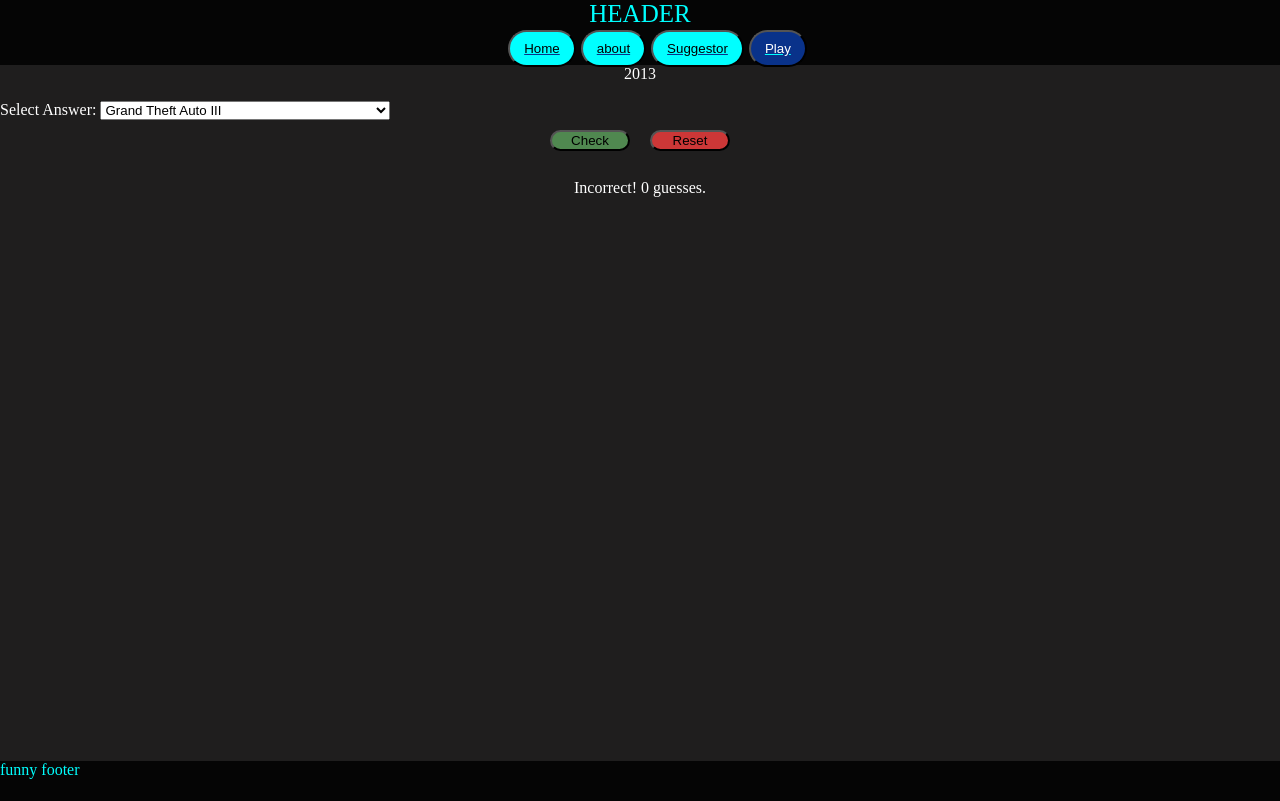
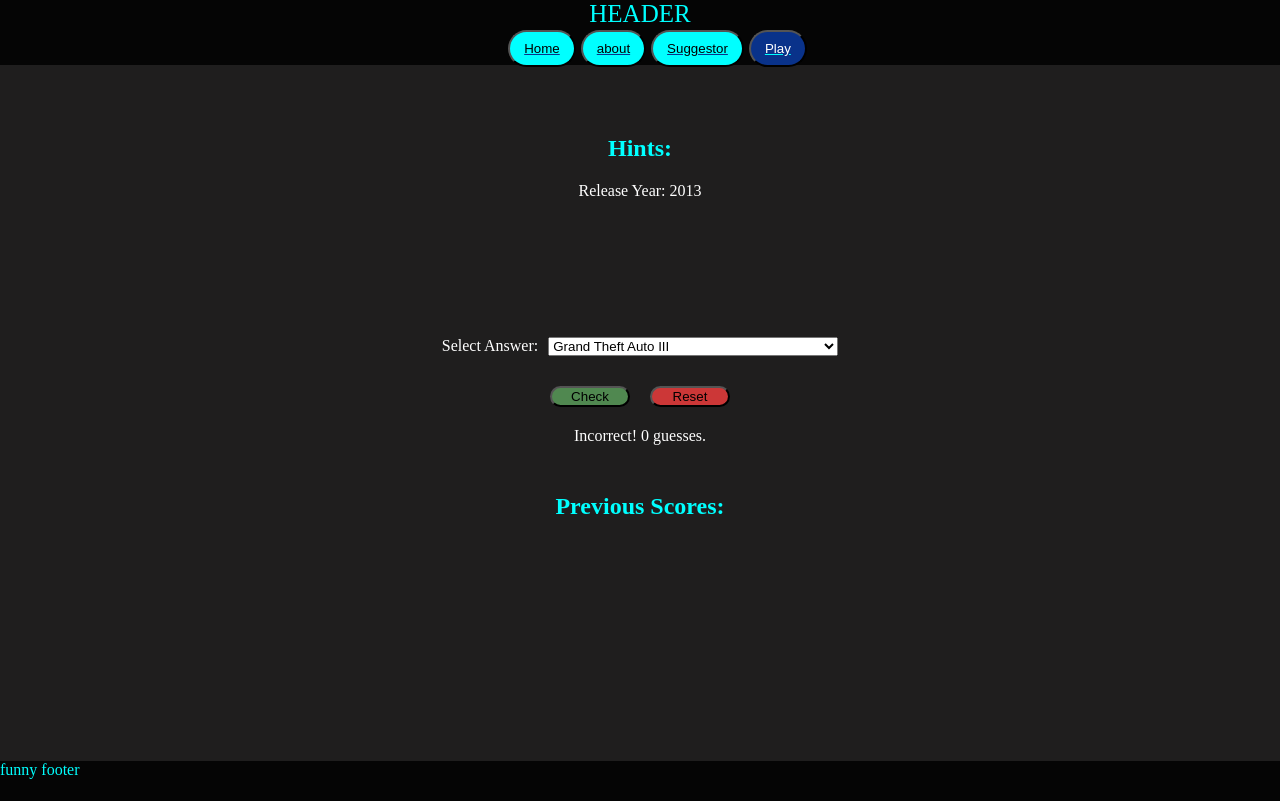
Before and after one commit to AlexReidNZ/svelte, a SvelteKit app: page /game in a window 1280 px wide. Built offline with nearby package versions, Linux system fonts and the light colour scheme.

Commit message:
feat : Add name hint, style game page

```diff
--- a/src/routes/game/+page.svelte
+++ b/src/routes/game/+page.svelte
@@ -3,19 +3,33 @@
 
   let random = Math.floor(Math.random() * 100); //generates a random number from 1-99
   let answer = data[random];
+  let nameHint = answer.Title.charAt(0).toString();
+  for (let i = 1; i < answer.Title.length; i++) {
+    if (answer.Title.charAt(i) != " ") {
+      nameHint = nameHint + "_";
+    } else {
+      nameHint = nameHint + " ";
+    }
+  }
   let clues = [
-    answer.ReleaseYear.toString(),
-    answer.Genre,
-    answer.Developer,
-    answer.Platforms,
+    `Release Year: ${answer.ReleaseYear.toString()}`,
+    `Genre: ${answer.Genre}`,
+    `Developer: ${answer.Developer}`,
+    `Platforms ${answer.Platforms}`,
+    nameHint,
   ];
-  let givenClues = [answer.ReleaseYear.toString()];
+  let givenClues = [`Release Year: ${answer.ReleaseYear.toString()}`];
 
   let guesses = 0;
 
   let guess = data[0].Title;
 
   let correctGuess = false;
+
+  let previousGames = [""];
+  previousGames = [];
+  let previousGuesses = [0];
+  previousGuesses = [];
 
   let changeGuess = () =>
     //sets the value of the players guesses to the value in the input.
@@ -29,15 +43,24 @@
       guesses = 0;
       random = Math.floor(Math.random() * 100);
       answer = data[random];
+      nameHint = answer.Title.charAt(0).toString();
+      for (let i = 1; i < answer.Title.length; i++) {
+        if (answer.Title.charAt(i) != " ") {
+          nameHint = nameHint + "_";
+        } else {
+          nameHint = nameHint + " ";
+        }
+      }
       clues = [
-        answer.ReleaseYear.toString(),
-        answer.Genre,
-        answer.Developer,
-        answer.Platforms,
+        `Release Year: ${answer.ReleaseYear.toString()}`,
+        `Genre: ${answer.Genre}`,
+        `Developer: ${answer.Developer}`,
+        `Platforms ${answer.Platforms}`,
+        nameHint,
       ];
 
       correctGuess = false;
-      givenClues = [answer.ReleaseYear.toString()];
+      givenClues = [`Release Year: ${answer.ReleaseYear.toString()}`];
     };
   let checkAnswer = () =>
     //checks if the answer is correct
@@ -49,25 +72,34 @@
           givenClues[i] = clues[i];
         }
       }
-      console.log(givenClues);
 
       if (guess === answer.Title) {
         correctGuess = true;
+        givenClues = clues;
+        previousGuesses.push(guesses);
+        let tempGuesses = previousGuesses;
+        previousGuesses = tempGuesses;
+        previousGames.push(answer.Title);
+        let tempTitles = previousGames;
+        previousGames = tempTitles;
       }
     };
 </script>
 
+<section class="clues">
+  <h2>Hints:</h2>
   {#each givenClues as clue}
     <p>{clue}</p>
   {/each}
-<br />
+</section>
+<section class="answerSelector">
   <label for="selectAnser">Select Answer:</label>
   <select name="answer" id="selectAnswer" on:change={changeGuess}>
     {#each data as game}
       <option value={game.Title}>{game.Title}</option>
     {/each}
   </select>
-<br />
+</section>
 <section class="buttons">
   <button class="checkButton" on:click={checkAnswer}>
     <!--checks if the answer is correct-->
@@ -78,25 +110,44 @@
     Reset
   </button>
 </section>
-<br />
 <p>
   {correctGuess === true
     ? `Correct! You guessed it in ${guesses} guesses`
     : `Incorrect! ${guesses} guesses.`}
 </p>
+<br />
+<section class="scores">
+  <h2>Previous Scores:</h2>
+  {#each previousGames as game, index}
+    <p>Game: {game} Guesses: {previousGuesses[index]}</p>
+    <br />
+  {/each}
+</section>
 
 <style>
-  h1 {
-    font-size: 30px;
-    font-style: italic;
-    font-weight: normal;
-    display: flex;
-    justify-content: center;
-    margin: 0px;
-  }
   p {
     display: flex;
     justify-content: center;
+  }
+  section {
+    padding: 10px;
+  }
+  .clues {
+    padding: 50px 10px;
+    justify-content: center;
+    height: 9lh;
+  }
+  .answerSelector {
+    display: flex;
+    justify-content: center;
+  }
+  label {
+    padding-right: 10px;
+  }
+  h2 {
+    display: flex;
+    justify-content: center;
+    color: var(--highlightText);
   }
   .buttons {
     display: flex;
```
Lines whose indentation alone changed are shown as unchanged.
